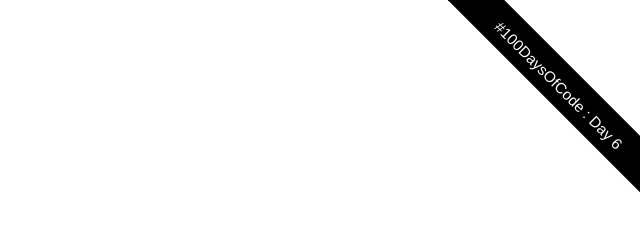
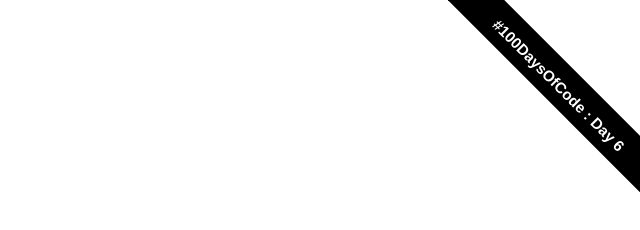
Before and after one commit to narze/100-days-of-code-ribbon, a plain HTML site: page index.html in a window 1280 px wide. Shown: the full height of the page, 640-1280 px from the left. Drawn offline with Linux system fonts and the light colour scheme.

Commit message:
:lipstick: Configure font

```diff
--- a/100-days-of-code-ribbon.css
+++ b/100-days-of-code-ribbon.css
@@ -11,7 +11,9 @@
   pointer-events: none;
   text-decoration: none;
   text-indent: -999999px;
-  font: 500 1em "avenir next", avenir, sans-serif;
+  font: 700 1em Avenir, Helvetica, Arial, sans-serif;
+  -webkit-font-smoothing: antialiased;
+  -moz-osx-font-smoothing: grayscale;
 }
 
 /* 2. Ribbon */
```
